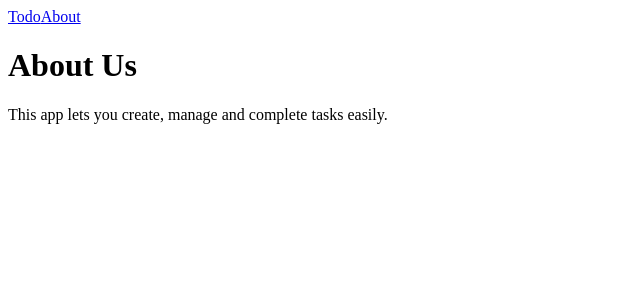
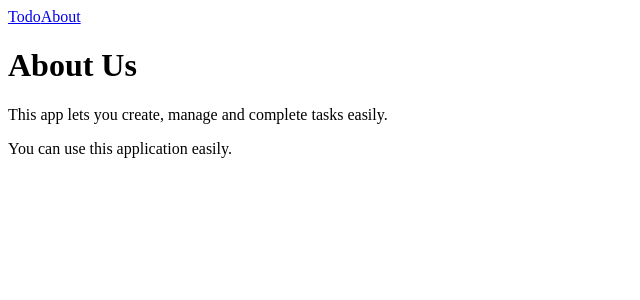
Before and after one commit to Atefe1986/todo-application, a React (Vite) app: page /about in a window 1280 px wide. Shown: the top 300 px of the page, without its empty margins (0-640 px from the left). Built offline with nearby package versions, Linux system fonts and the light colour scheme.

Commit message:
Added P to about page

```diff
--- a/src/pages/AboutPage.jsx
+++ b/src/pages/AboutPage.jsx
@@ -3,6 +3,7 @@ const AboutPage = () => {
     <div>
       <h1>About Us</h1>
       <p>This app lets you create, manage and complete tasks easily.</p>
+      <p>You can use this application easily.</p>
     </div>
   );
 };
```
